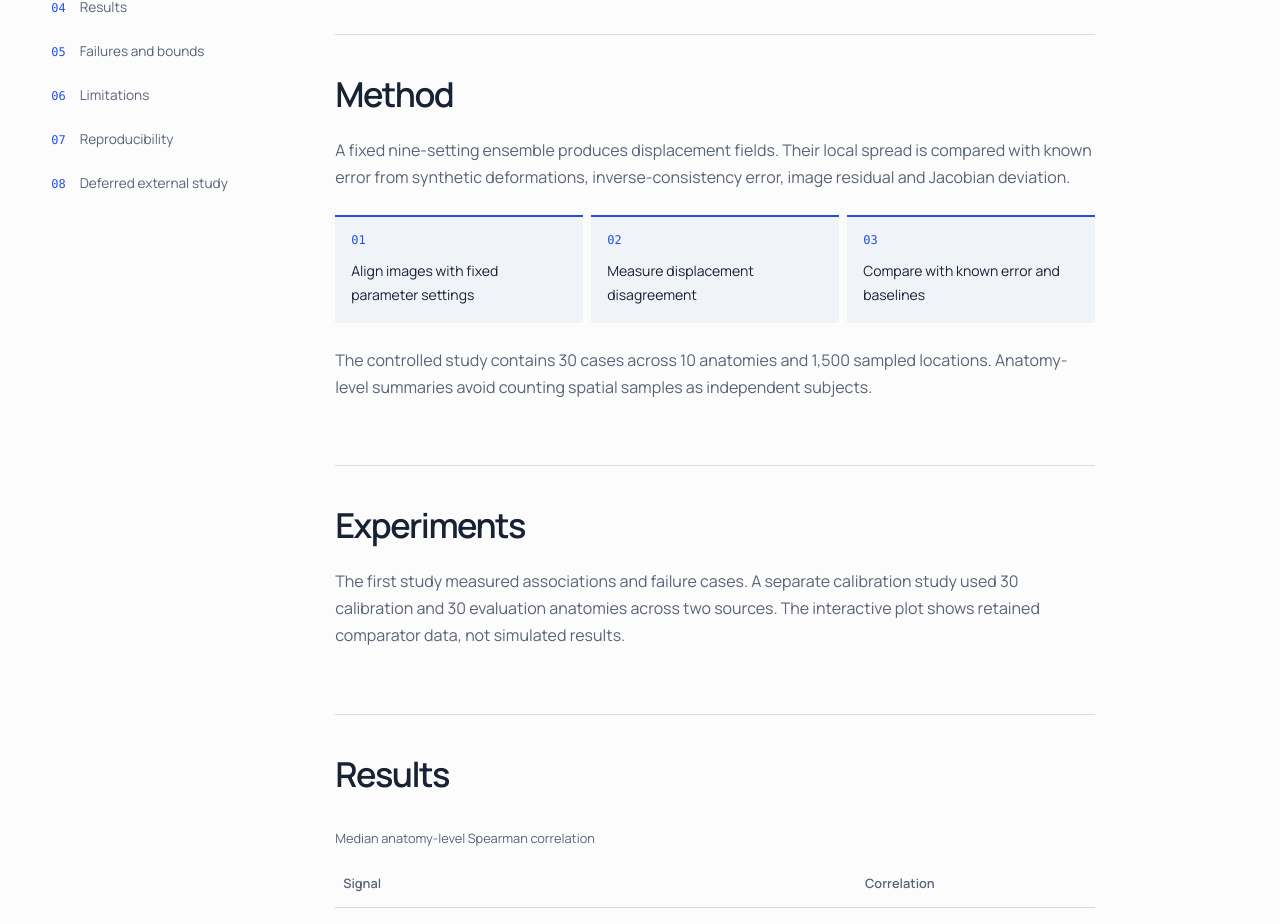
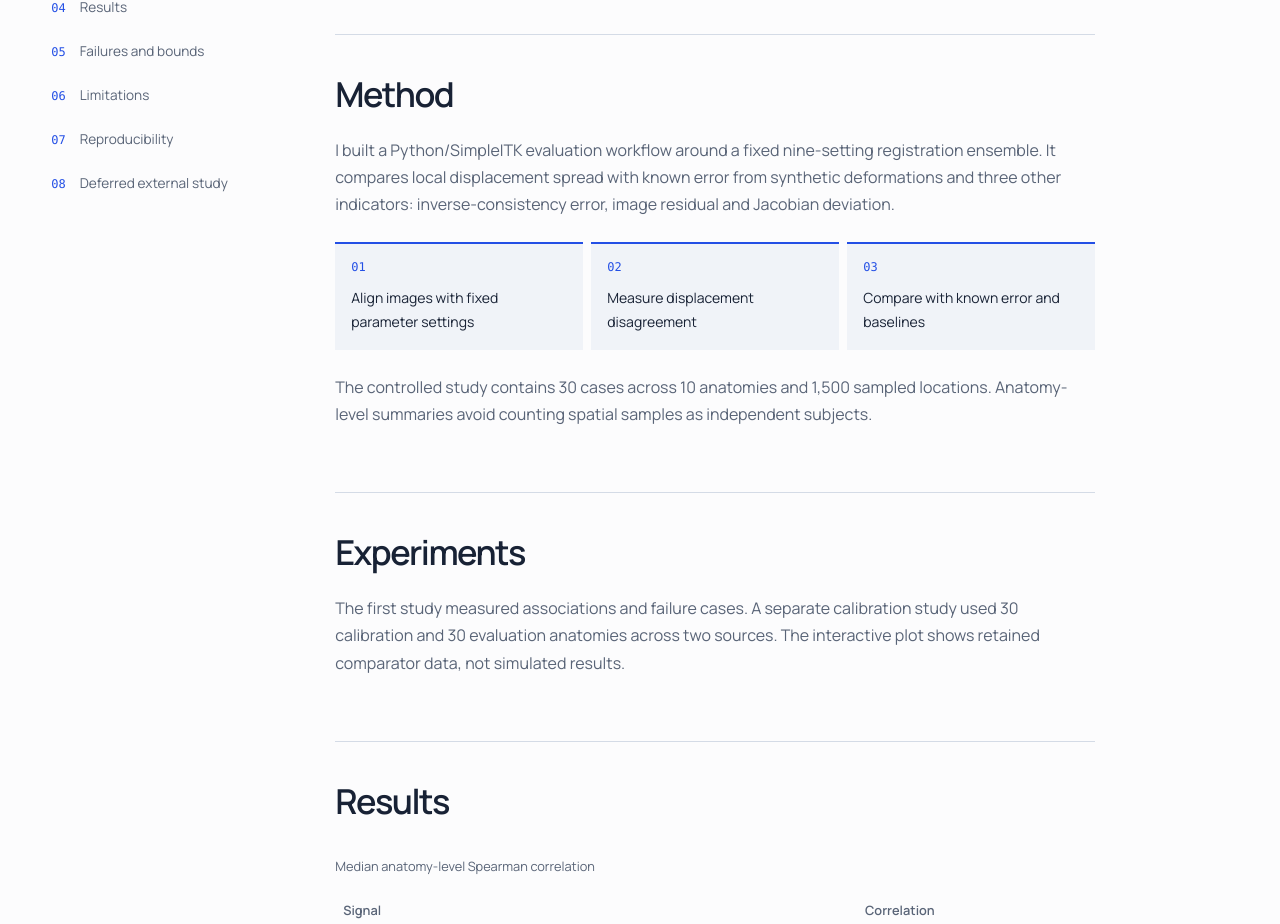
Before and after one commit to Kushrishi/kushrishi.com, a Next.js app: page /research/truemargin in a window 1280 px wide. Shown: the part 1980-2904 px from the top of the page. Built offline with nearby package versions, Linux system fonts and the light colour scheme.

Commit message:
Align project contribution and result wording

```diff
--- a/app/research/truemargin/page.tsx
+++ b/app/research/truemargin/page.tsx
@@ -39,7 +39,7 @@ export default function Page() {
           title: "Method",
           content: (
             <>
-              <p>A fixed nine-setting ensemble produces displacement fields. Their local spread is compared with known error from synthetic deformations, inverse-consistency error, image residual and Jacobian deviation.</p>
+              <p>I built a Python/SimpleITK evaluation workflow around a fixed nine-setting registration ensemble. It compares local displacement spread with known error from synthetic deformations and three other indicators: inverse-consistency error, image residual and Jacobian deviation.</p>
               <MethodChain steps={["Align images with fixed parameter settings", "Measure displacement disagreement", "Compare with known error and baselines"]} />
               <p>The controlled study contains 30 cases across 10 anatomies and 1,500 sampled locations. Anatomy-level summaries avoid counting spatial samples as independent subjects.</p>
             </>
```
